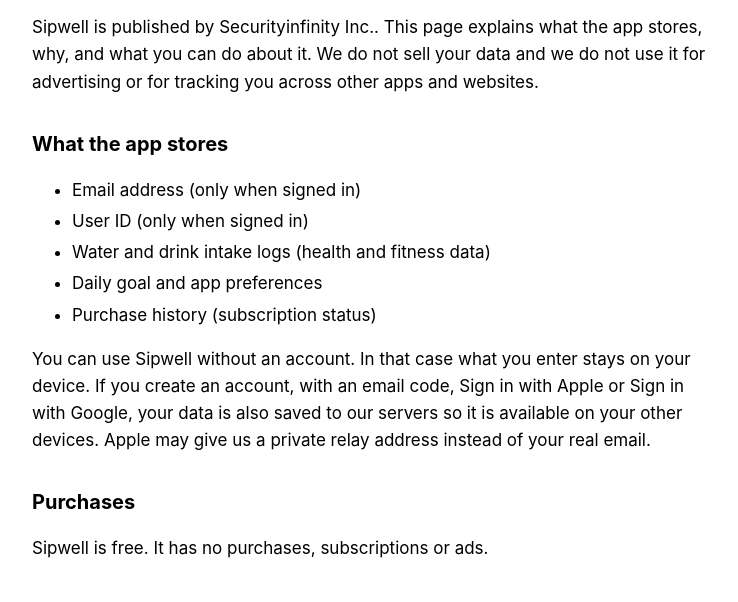
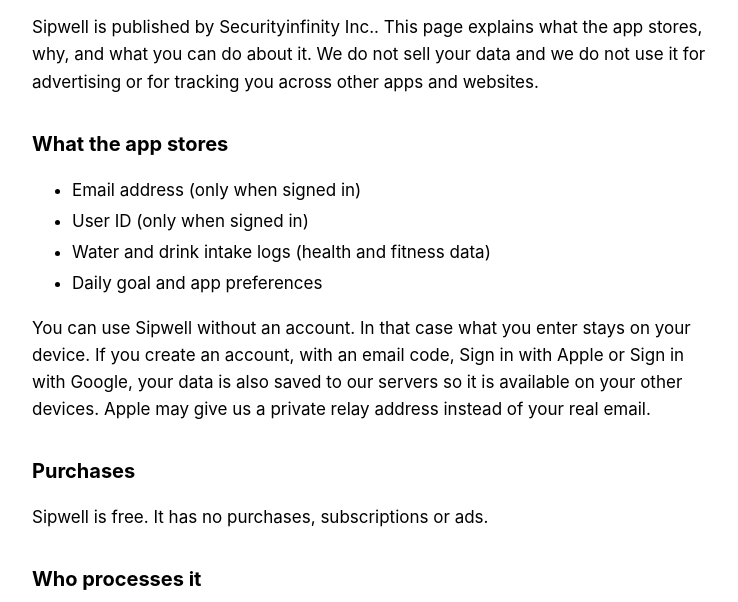
Before and after one commit to athuljayaram/app-privacy, a plain HTML site: page sipwell/index.html in a window 1280 px wide. Shown: the part 115-717 px from the top of the page, without its empty margins (268-1006 px from the left). Drawn offline with Linux system fonts and the light colour scheme.

Commit message:
Privacy policy: Sipwell

```diff
--- a/sipwell/index.html
+++ b/sipwell/index.html
@@ -27,7 +27,6 @@
       <li>User ID (only when signed in)</li>
       <li>Water and drink intake logs (health and fitness data)</li>
       <li>Daily goal and app preferences</li>
-      <li>Purchase history (subscription status)</li>
     </ul>
   <p>You can use Sipwell without an account. In that case what you enter stays on your device. If you create an account, with an email code, Sign in with Apple or Sign in with Google, your data is also saved to our servers so it is available on your other devices. Apple may give us a private relay address instead of your real email.</p>
 
```
